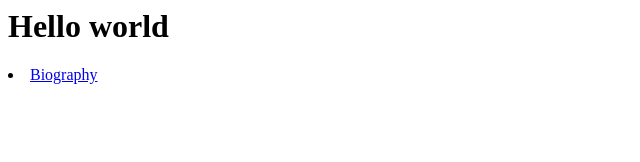
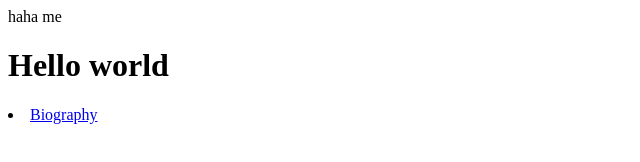
Before and after one commit to xssfeng/Mini-core, a plain HTML site: page index.html in a window 1280 px wide. Shown: the whole page, without its empty margins (0-640 px from the left). Drawn offline with Linux system fonts and the light colour scheme.

Commit message:
me xiu gai

```diff
--- a/index.html
+++ b/index.html
@@ -4,6 +4,7 @@
 	<meta name="description" content="hello world in Git"/>
 </head>
 <body>
+	<tr>haha  me</tr>
 	<h1>Hello world</h1>
 	<li><a href="bio.html">Biography</a></li>
 </body>
```
